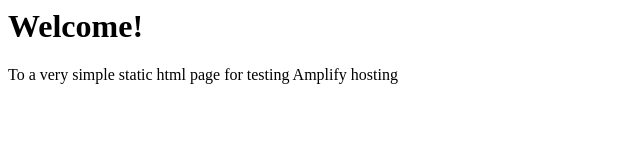
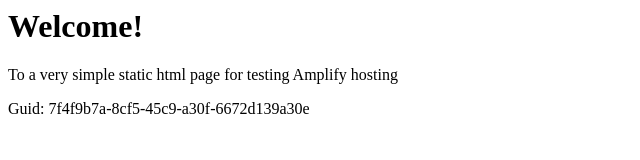
Before and after one commit to aws-aemilia-pdx/Github-PR-Commit-Integration-Test-DoNotTouch-Gith-OKSLNVO2-v1-beta-us-west-2, a website: page src/index.html in a window 1280 px wide. Shown: the whole page, without its empty margins (0-640 px from the left). Drawn offline with Linux system fonts and the light colour scheme.

Commit message:
commit from integ tests

```diff
--- a/src/index.html
+++ b/src/index.html
@@ -1,3 +1,5 @@
+
+
 <html lang="en">
 
 <head>
@@ -10,6 +12,6 @@
 <body>
     <h1>Welcome!</h1>
     <p>To a very simple static html page for testing Amplify hosting</p>
-</body>
+    <p>Guid: 7f4f9b7a-8cf5-45c9-a30f-6672d139a30e</p></body>
 
 </html>
```
